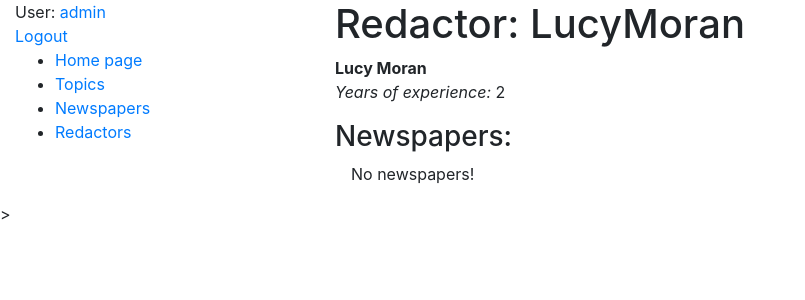
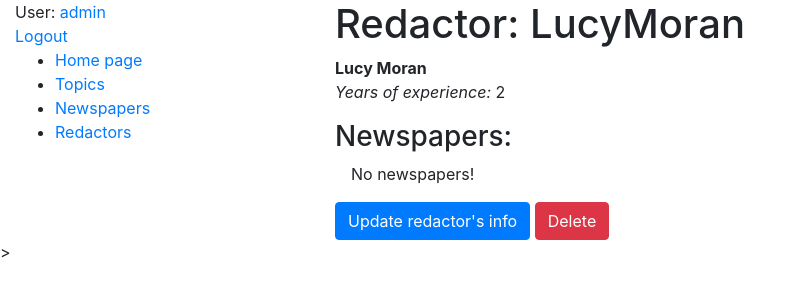
Before and after one commit to matechris/newspaper-agency-project, a Django app: page /redactors/5/ in a window 1280 px wide. Shown: the top 300 px of the page, without its empty margins (0-805 px from the left). Run offline with Django 4.2, Linux system fonts and the light colour scheme; a user stored in the database is signed in; data comes from the database, SQL or seed files in the repository.

Commit message:
Add create, update & delete buttons for redactors

```diff
--- a/templates/bureau/redactor_detail.html
+++ b/templates/bureau/redactor_detail.html
@@ -18,4 +18,12 @@
       <p>No newspapers!</p>
     {% endfor %}
   </div>
+  <a class="btn btn-primary"
+     href="{% url 'bureau:redactor-update' pk=redactor.id %}">
+    Update redactor's info
+  </a>
+  <a href="{% url 'bureau:redactor-delete' pk=redactor.id %}"
+     class="btn btn-danger">
+    Delete
+  </a>
 {% endblock %}
--- a/templates/bureau/redactor_list.html
+++ b/templates/bureau/redactor_list.html
@@ -2,6 +2,11 @@
 
 {% block content %}
   <h1>Redactors</h1>
+
+  <a class="btn btn-primary"
+     href="{% url 'bureau:redactor-create' %}">
+    Create a redactor
+  </a>
 
   {% if redactor_list %}
     <table class="table">
```
